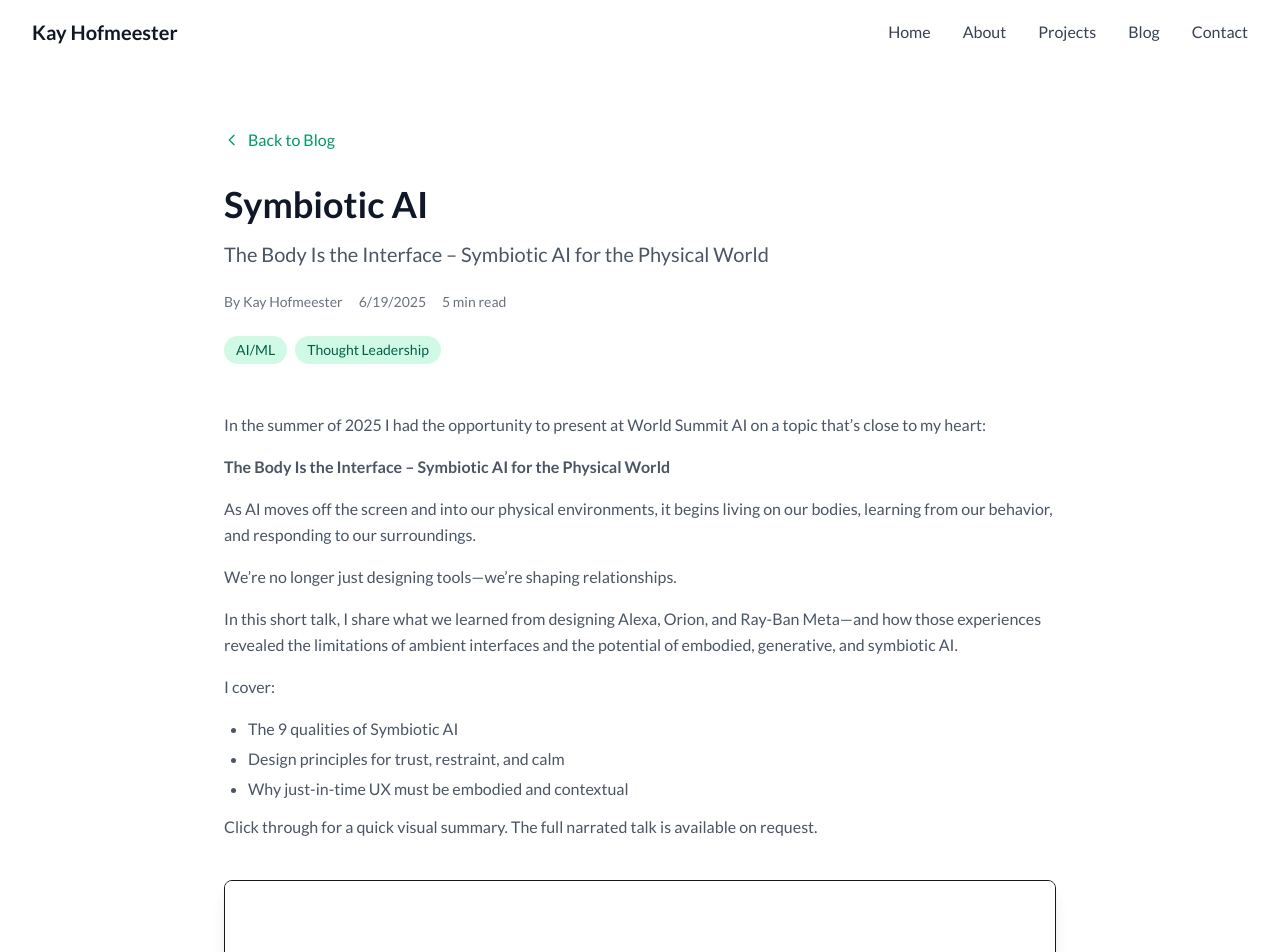
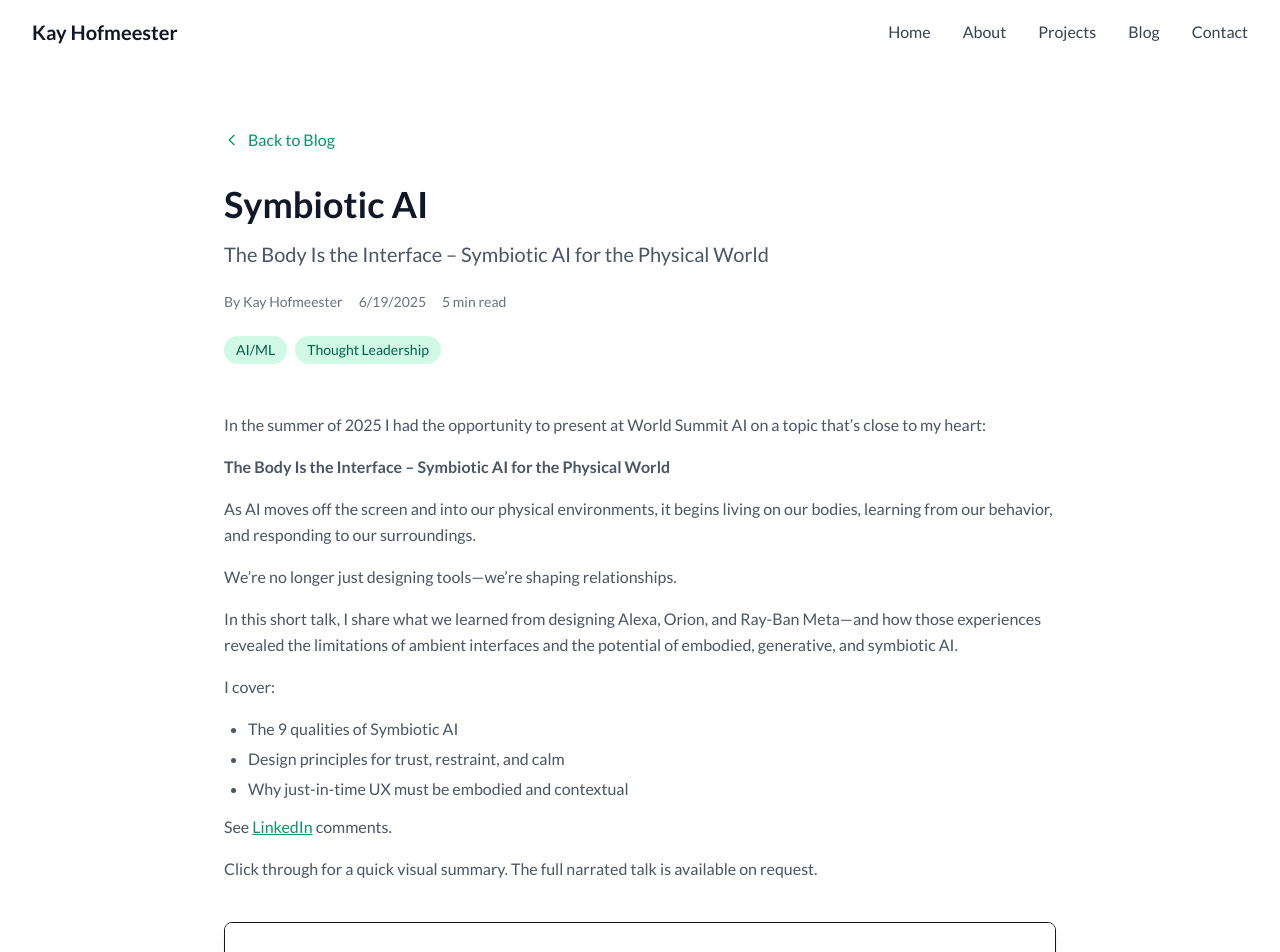
Before and after one commit to Kayhofm/Portfolio02, a Next.js app: page /blog/symbiotic-ai in a window 1280 px wide. Shown: the top 952 px of the page. Built offline with nearby package versions, Linux system fonts and the light colour scheme.

Commit message:
Added links to blogs

```diff
--- a/src/app/blog/[slug]/page.tsx
+++ b/src/app/blog/[slug]/page.tsx
@@ -141,6 +141,22 @@ export default async function BlogPage({ params }: BlogPageProps) {
         className={className}
       />
     ),
+a: ({ href, children, ...props }: any) => {
+  // Check if it's an external link
+  const isExternal = href?.startsWith('http')
+
+  return (
+    <a
+      href={href}
+      target={isExternal ? "_blank" : undefined}
+      rel={isExternal ? "noopener noreferrer" : undefined}
+      className="text-emerald-600 hover:text-emerald-800 underline"
+      {...props}
+    >
+      {children}
+    </a>
+  )
+},
   }
 
   return (
--- a/src/content/blog/gen-ux.mdx
+++ b/src/content/blog/gen-ux.mdx
@@ -19,6 +19,8 @@ Right now, UX design is deterministic—we create fixed layouts that every user
 
 This is the potential of Generative UX—where AI isn’t just filling templates or creating offline designs but creating personalized, contextual, and agentic experiences in real time.
 
+See [LinkedIn](https://www.linkedin.com/posts/kayhofmeester_generative-ux-activity-7307886822385192960-D7DO?utm_source=share&utm_medium=member_desktop&rcm=ACoAAAAYYQYBmaVf-bEZu8panET3a-P1pxmsqEE) comments.
+
 <SimplePDFViewer
   src="/pdfs/BlogGenAI_talk_LinkedIn.pdf"
   width="1"
--- a/src/content/blog/symbiotic-ai.mdx
+++ b/src/content/blog/symbiotic-ai.mdx
@@ -23,6 +23,8 @@ I cover:
 - Design principles for trust, restraint, and calm
 - Why just-in-time UX must be embodied and contextual
 
+See [LinkedIn](https://www.linkedin.com/posts/kayhofmeester_the-body-is-the-interface-symbiotic-ai-activity-7343299425571696640-NOyW?utm_source=share&utm_medium=member_desktop&rcm=ACoAAAAYYQYBmaVf-bEZu8panET3a-P1pxmsqEE) comments.
+
 Click through for a quick visual summary. The full narrated talk is available on request.
 <br />
 
```
